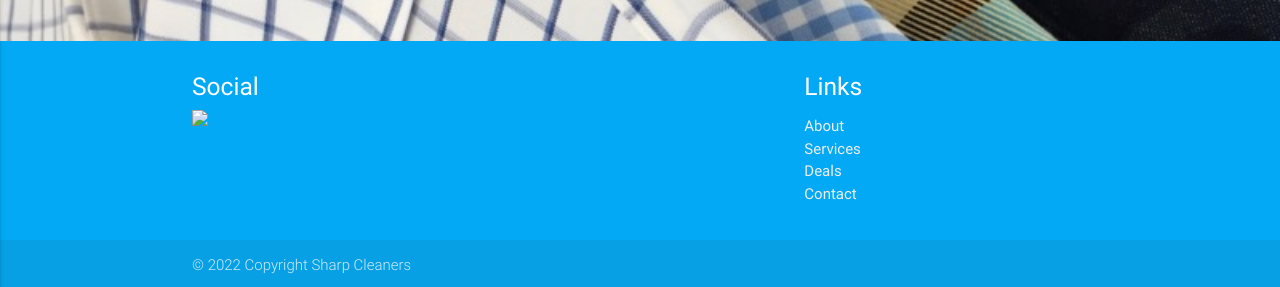
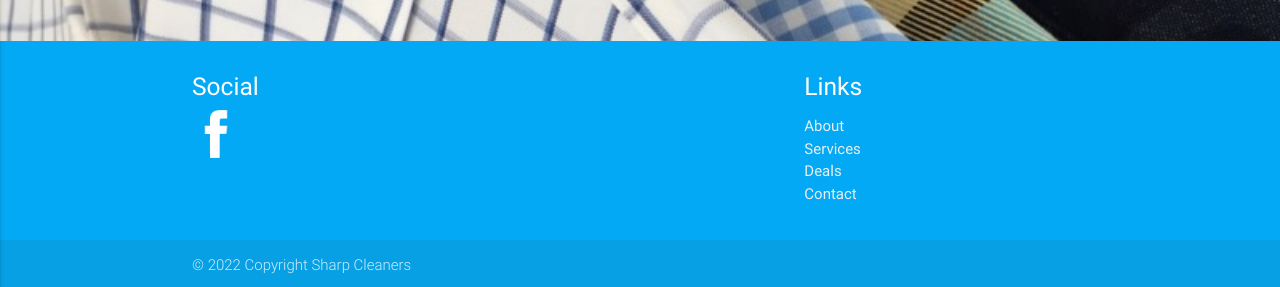
Before and after one commit to sharpcleanersnj/sharpcleanersnj.github.io, a Jekyll site: the page built from index.md, in a window 1280 px wide and 900 px high, scrolled down 573 px. Shown: the part 610-897 px from the top of the window. Built offline with Jekyll 4.4.1, drawn with Linux system fonts in a browser that asks for light colours; nearby versions of some CDN libraries.

Commit message:
Update footer.html

```diff
--- a/_includes/footer.html
+++ b/_includes/footer.html
@@ -3,8 +3,7 @@
     <div class="row">
       <div class="col l6 s12">
         <h5 class="white-text">Social</h5>
-    <a href="https://www.facebook.com/sharpcleanersnj" target="_blank"><img src="sharpcleanersnj.github.io/assets/facebook-48.png">
-									</a>
+    <a href="https://www.facebook.com/sharpcleanersnj" target="_blank"><img src="/assets/facebook-48.png"></a>
 
 	    </div>
       <div class="col l4 offset-l2 s12">
```
